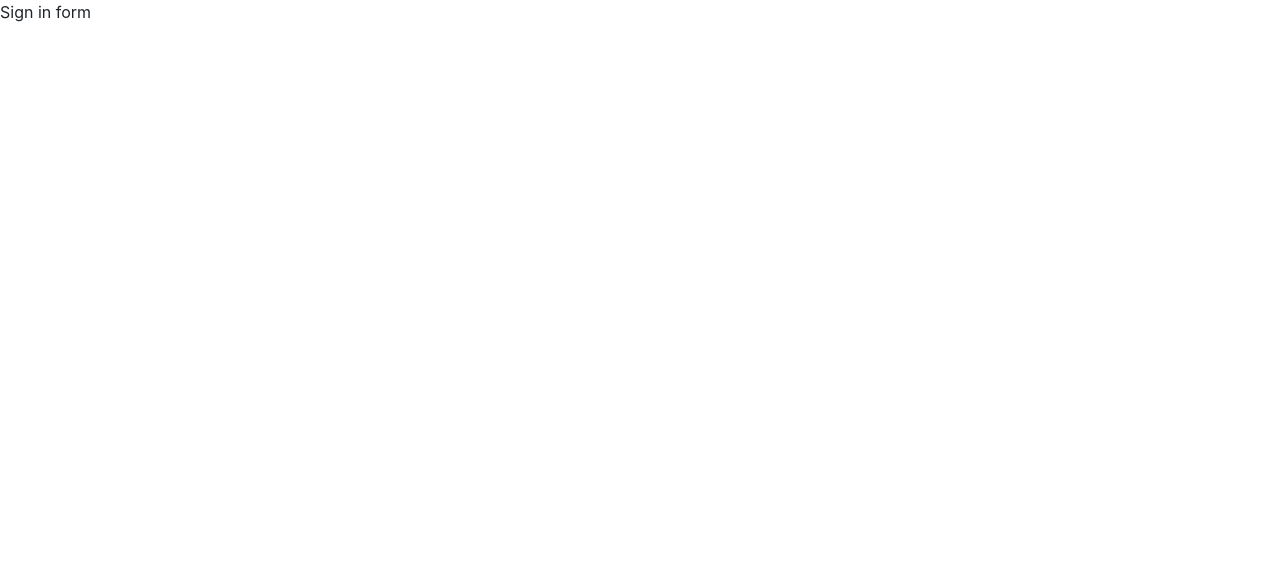
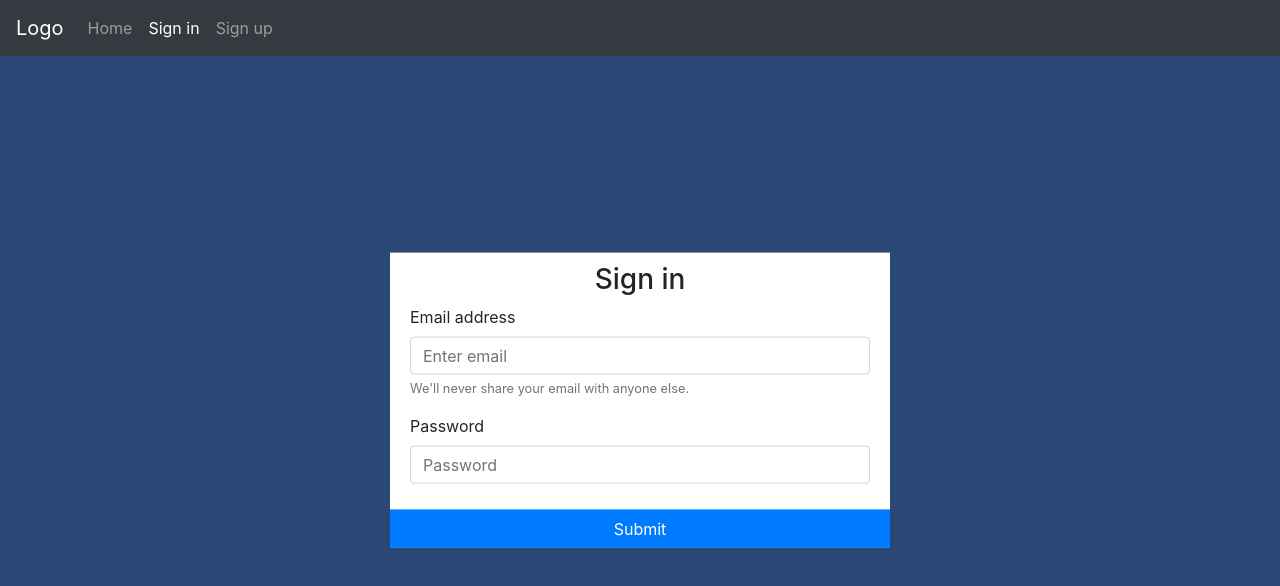
Before and after one commit to zhadyrassyn/mern-stack, a React (Create React App) app in the folder client/: page /signin in a window 1280 px wide. Shown: the top 586 px of the page. Built offline with nearby package versions, Linux system fonts and the light colour scheme.

Commit message:
lesson12

```diff
--- a/client/src/Main.jsx
+++ b/client/src/Main.jsx
@@ -3,6 +3,7 @@ import App from './containers/App';
 import PostDetail from './containers/PostDetail';
 import Signin from './components/Signin';
 import Signup from './components/Signup';
+import Header from './components/Header';
 
 import { Route, Switch } from "react-router-dom";
 
@@ -10,6 +11,7 @@ class Main extends Component {
   render() {
     return (
       <div>
+        <Header/>
         <Switch>
           <Route path="/detail/:postId" component={PostDetail}/>
           <Route path="/signin" component={Signin}/>
--- a/client/src/actions/actions.js
+++ b/client/src/actions/actions.js
@@ -8,7 +8,10 @@ import {
   DELETE_POST_SUCCESS,
   DELETE_POST_ERROR,
   FETCH_POST_SUCCESS,
-  FETCH_POST_ERROR
+  FETCH_POST_ERROR,
+  SIGNIN_SUCCESS,
+  SIGNIN_ERROR,
+  SIGNOUT,
 } from "../types/types";
 import axios from 'axios';
 
@@ -107,3 +110,28 @@ export const deletePost = (id) => (dispatch) => {
       });
     });
 };
+
+export const signin = (email, password, success) => (dispatch) => {
+  axios.post('http://localhost:3001/api/auth/sign-in', {
+    email,
+    password,
+  }).then((response) => {
+    localStorage.setItem('token', response.data.token);
+    dispatch({
+      type: SIGNIN_SUCCESS
+    });
+    success();
+  }).catch((error) => {
+    console.log(error);
+    dispatch({
+      type: SIGNIN_ERROR
+    });
+  });
+};
+
+export const signout = (callback) => (dispatch) => {
+  localStorage.removeItem('token');
+  dispatch({
+    type: SIGNOUT,
+  });
+};
--- a/client/src/components/Header.jsx
+++ b/client/src/components/Header.jsx
@@ -1,30 +1,60 @@
 import React, { Component } from 'react';
+
+import { Link, NavLink } from 'react-router-dom';
+
+import { connect } from 'react-redux';
+
+import { signout } from "../actions/actions";
+
+import { withRouter } from 'react-router-dom';
 
 class Header extends Component {
   constructor(props) {
     super(props);
   }
 
+  handleSignout() {
+    this.props.signout(() => {
+      this.props.history.push('/');
+    });
+  }
+
   render() {
+
+    const authenticated = this.props.authenticated;
+
     return (
       <header>
         <nav className="navbar navbar-expand-lg navbar-dark bg-dark">
 
-          <a className="navbar-brand" href="#">Navbar</a>
+          <Link className="navbar-brand" to="/">Logo</Link>
           <button className="navbar-toggler" type="button" data-toggle="collapse" data-target="#navbarNav" aria-controls="navbarNav" aria-expanded="false" aria-label="Toggle navigation">
             <span className="navbar-toggler-icon"></span>
           </button>
           <div className="collapse navbar-collapse" id="navbarNav">
             <ul className="navbar-nav">
-              <li className="nav-item active">
-                <a className="nav-link" href="#">Home <span className="sr-only">(current)</span></a>
+              <li className="nav-item">
+                <NavLink className="nav-link" to="/" exact activeClassName="active">Home <span className="sr-only">(current)</span></NavLink>
               </li>
+
+              {!authenticated &&
               <li className="nav-item">
-                <a className="nav-link" href="#">Sign in</a>
+                <NavLink className="nav-link" to="/signin" exact activeClassName="active">Sign in</NavLink>
               </li>
+              }
+
+              {!authenticated &&
               <li className="nav-item">
-                <a className="nav-link" href="#">Sign up</a>
+                <NavLink className="nav-link" to="/signup" exact activeClassName="active">Sign up</NavLink>
               </li>
+              }
+
+              {authenticated &&
+                <li className="nav-item">
+                  <button className="nav-link signout-btn" onClick={this.handleSignout.bind(this)}>Sign out</button>
+                </li>
+              }
+
             </ul>
           </div>
         </nav>
@@ -33,4 +63,18 @@ class Header extends Component {
   }
 }
 
-export default Header;
+const mapStateToProps = (state) => {
+  return {
+    authenticated: state.user.authenticated,
+  }
+};
+
+const mapDispatchToProps = (dispatch) => {
+  return {
+    signout: (callback) => {
+      dispatch(signout(callback));
+    }
+  }
+};
+
+export default withRouter(connect(mapStateToProps, mapDispatchToProps)(Header));
--- a/client/src/components/Signin.jsx
+++ b/client/src/components/Signin.jsx
@@ -1,14 +1,74 @@
 import React from 'react';
+
+import { connect } from 'react-redux';
+
+import { signin } from "../actions/actions";
+
+import { withRouter } from 'react-router-dom';
 
 class Signin extends React.Component {
 
+  constructor(props) {
+    super(props);
+    this.state = {
+      email: '',
+      password: '',
+    }
+  }
+
+  handleChange(event) {
+    this.setState({
+      [event.target.name]: event.target.value,
+    });
+  }
+
+  handleSubmit(event) {
+    event.preventDefault();
+    const email = this.state.email;
+    const password = this.state.password;
+    // const { email, password } = this.state;
+    console.log(email, password);
+    this.props.signin(email, password, () => {
+      this.props.history.push('/');
+    });
+  }
+
   render() {
+    const email = this.state.email;
+    const password = this.state.password;
+
     return (
-      <div>
-        Sign in form
+      <div className="signin-body">
+        <form className="signin-form">
+          <div className="signin-form-body">
+
+            <h3 className="text-center">Sign in</h3>
+
+            <div className="form-group">
+              <label htmlFor="exampleInputEmail1">Email address</label>
+              <input value={email} name="email" onChange={this.handleChange.bind(this)}  type="email" className="form-control" id="exampleInputEmail1" aria-describedby="emailHelp" placeholder="Enter email"/>
+              <small id="emailHelp" className="form-text text-muted">We'll never share your email with anyone else.</small>
+            </div>
+            <div className="form-group">
+              <label htmlFor="exampleInputPassword1">Password</label>
+              <input value={password} name="password" onChange={this.handleChange.bind(this)} type="password" className="form-control" id="exampleInputPassword1" placeholder="Password"/>
+            </div>
+          </div>
+
+          <button onClick={this.handleSubmit.bind(this)} type="submit" className="btn btn-primary signin-btn" >Submit</button>
+        </form>
       </div>
     )
   }
 }
 
-export default Signin;
+
+const mapDispatchToProps = (dispatch) => {
+  return {
+    signin: (email, password, success) => {
+     dispatch(signin(email, password, success));
+    }
+  };
+};
+
+export default withRouter(connect(null, mapDispatchToProps)(Signin));
--- a/client/src/containers/App.jsx
+++ b/client/src/containers/App.jsx
@@ -161,8 +161,6 @@ class App extends React.Component {
     return (
       <div className="px-2 py-2">
 
-        <Header/>
-
         {showAddModal &&
         <div className="modal">
           <div className="modal-content">
--- a/client/src/index.js
+++ b/client/src/index.js
@@ -9,11 +9,22 @@ import thunkMiddleware from 'redux-thunk';
 import { createLogger } from 'redux-logger';
 
 import { BrowserRouter } from "react-router-dom";
+import {
+  SIGNIN_SUCCESS
+} from "./types/types";
 
 const store = createStore(
   Reducers,
   applyMiddleware(thunkMiddleware, createLogger())
 );
+
+const token = localStorage.getItem('token');
+
+if (token) {
+  store.dispatch({
+    type: SIGNIN_SUCCESS
+  });
+}
 
 //JSX
 ReactDOM.render(
--- /dev/null
+++ b/client/src/reducers/postReducer.js
@@ -0,0 +1,79 @@
+import {
+  FETCH_POSTS_SUCCESS,
+  FETCH_POSTS_ERROR,
+  SAVE_POST_SUCCESS,
+  SAVE_POST_ERROR,
+  EDIT_POST_SUCCESS,
+  EDIT_POST_ERROR,
+  DELETE_POST_SUCCESS,
+  DELETE_POST_ERROR,
+  FETCH_POST_SUCCESS,
+  FETCH_POST_ERROR
+} from "../types/types";
+
+const initialState = {
+  posts: [],
+  fetchedPost: null
+};
+
+export default (state = initialState, action) => {
+  switch (action.type) {
+    case FETCH_POSTS_SUCCESS:
+      return {
+        ...state,
+        posts: action.data
+      };
+    case FETCH_POSTS_ERROR:
+      return {
+        ...state,
+        error: action.error
+      };
+    case SAVE_POST_SUCCESS:
+      return {
+        ...state,
+        posts: state.posts.concat([action.data])
+      };
+    case SAVE_POST_ERROR:
+      return {
+        ...state,
+        error: action.error
+      };
+    case EDIT_POST_SUCCESS:
+      const copyPosts = state.posts.slice();
+      const index = copyPosts.findIndex(post => post._id === action.data._id);
+      if (index >= 0) {
+        copyPosts.splice(index, 1, action.data);
+      }
+      return {
+        ...state,
+        posts: copyPosts
+      };
+    case EDIT_POST_ERROR:
+      return {
+        ...state,
+        error: action.error
+      };
+    case DELETE_POST_SUCCESS:
+      return {
+        ...state,
+        posts: state.posts.filter(post => post._id !== action.data),
+      };
+    case DELETE_POST_ERROR:
+      return {
+        ...state,
+        error: action.error
+      };
+    case FETCH_POST_SUCCESS:
+      return {
+        ...state,
+        fetchedPost: action.data,
+      };
+    case FETCH_POST_ERROR:
+      return {
+        ...state,
+        error: action.message,
+      };
+    default:
+      return state;
+  }
+};
--- /dev/null
+++ b/client/src/reducers/userReducer.js
@@ -0,0 +1,31 @@
+import {
+  SIGNIN_SUCCESS,
+  SIGNIN_ERROR,
+  SIGNOUT
+} from "../types/types";
+
+const initialState = {
+  authenticated: false,
+};
+
+export default (state = initialState, action) => {
+  switch (action.type) {
+    case SIGNIN_SUCCESS:
+      return {
+        ...state,
+        authenticated: true,
+      };
+    case SIGNIN_ERROR:
+      return {
+        ...state,
+        authenticated: false
+      };
+    case SIGNOUT:
+      return {
+        ...state,
+        authenticated: false
+      };
+    default:
+      return state;
+  }
+};
--- a/client/src/styles/index.css
+++ b/client/src/styles/index.css
@@ -78,3 +78,32 @@
   width: 300px;
   height: auto;
 }
+
+.signin-body {
+  width: 100%;
+  height: 95vh;
+  background-color: #2a4775;
+}
+
+.signin-form {
+  background-color: white;
+  width: 500px;
+  position: absolute;
+  top: 50%;
+  left: 50%;
+  transform: translate(-50%, -50%);
+}
+
+.signin-form-body {
+  padding: 10px 20px 10px 20px;
+}
+
+.signin-btn {
+  width: 100%;
+  border-radius: 0;
+}
+
+.signout-btn {
+  border: none;
+  background: none;
+}
--- a/client/src/types/types.js
+++ b/client/src/types/types.js
@@ -12,3 +12,7 @@ export const DELETE_POST_ERROR = 'DELETE_POST_ERROR';
 
 export const FETCH_POST_SUCCESS = 'FETCH_POST_SUCCESS';
 export const FETCH_POST_ERROR = 'FETCH_POST_ERROR';
+
+export const SIGNIN_SUCCESS = 'SIGNIN_SUCCESS';
+export const SIGNIN_ERROR = 'SIGNIN_ERROR';
+export const SIGNOUT = 'SIGNOUT';
```
Also changed, not shown: client/src/reducers/reducers.js (+4 -79 lines).
